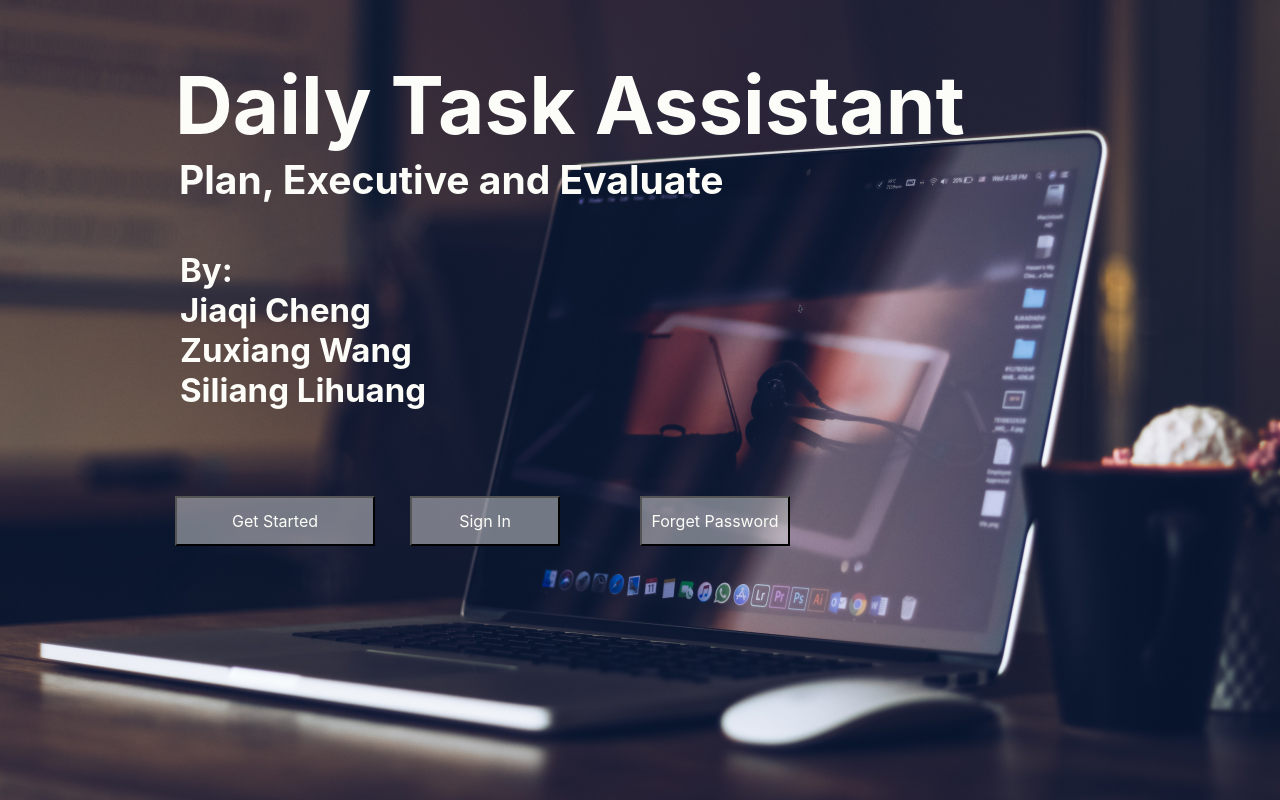
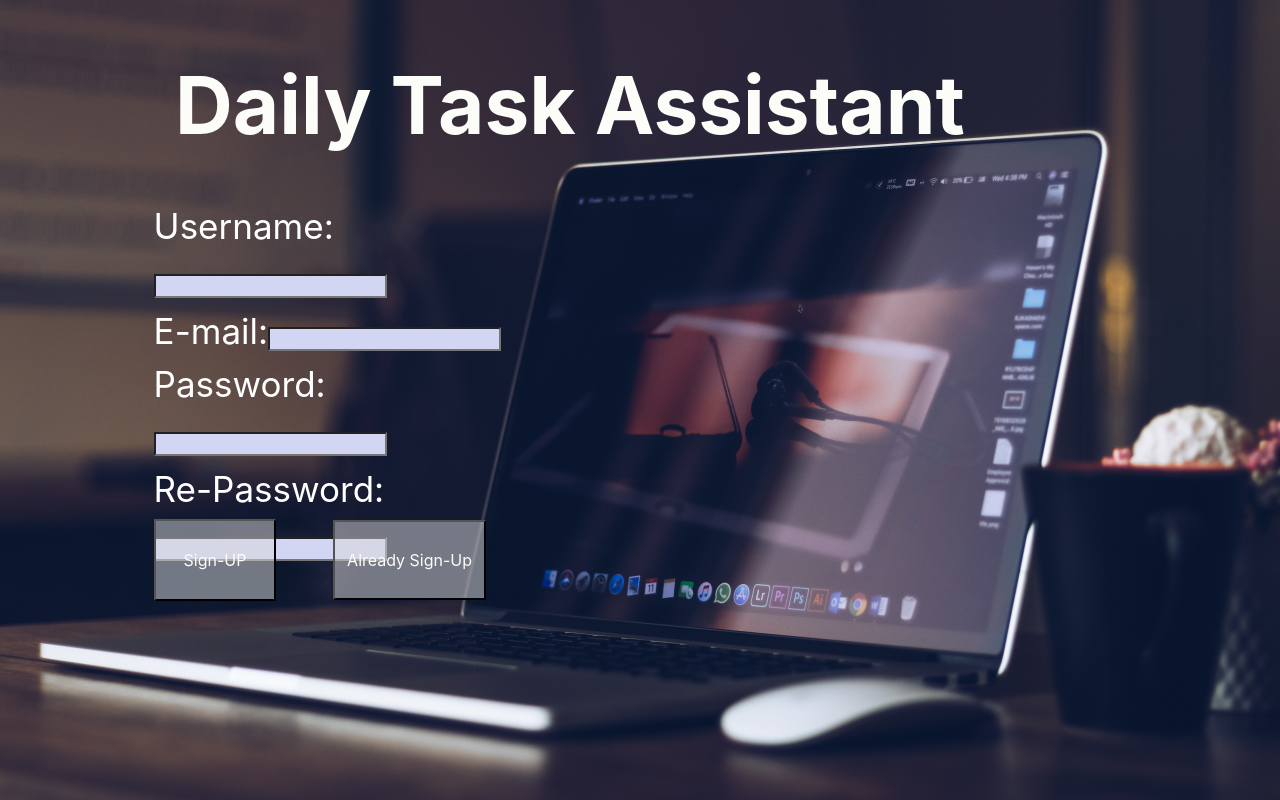
Before and after one commit to Three-Devs-One-App/Daily-Tasks-Assistant, a React (Create React App) app in the folder client/: page / in a window 1280 px wide. Built offline with nearby package versions, Linux system fonts and the light colour scheme.

Commit message:
current change

```diff
--- a/client/src/App.js
+++ b/client/src/App.js
@@ -1,27 +1,32 @@
 import React from "react";
-import { useEffect, useState } from "react";
-import IntroPage from './AppComponent/AppComponent.js';
+import { useState } from "react";
+import IntroPage from './AppComponent/Intro.js';
 import Signup from './AppComponent/SignUp.js';
 import Profile from './AppComponent/Profile.js';
+import Login from './AppComponent/Login.js'
 import ForgetPasswordPage from "./AppComponent/ForgetPasswordPage/ForgetPasswordPage.js";
 import './App.css'
 function App() {
 
-  const [state, setState] = useState('Intro');//debug use for default setting signup page
+  const [state, setState] = useState('SignUp');//debug use for default setting signup page
 
   const [user,setuser] = useState({})
+
     const handleClickSignUp = () => {
         setState('SignUp');
       }
-    const handleClickAlreadySignUp = () => {
-        setState('Al-SignUp');
-      }
+    const SignInClicked = () =>{
+        setState('Login');
+    }
+
     const handleClickForget = () =>{
         setState('Forget');
     }
-      const handleUserSignUp = (inputData) => {
+    const handleUserSignUp = (inputData) => {
         setuser(inputData);
         setState('profile');
+
+        console.log("fail but still goes in here")
 
         fetch('http://localhost:8080/user', {
           method: 'POST', //communicate to backend
@@ -37,13 +42,34 @@ function App() {
         .catch((error) => {
           console.error('Error:', error);
         });
-      }
+    }
+    const handleClickLogin = (UserData) =>{
+
+        setuser(UserData);
+        setState('profile');
+
+        fetch('http://localhost:8080/Profile', {
+          method: 'POST', //communicate to backend
+          headers: {
+            'Content-Type': 'application/json',
+          },
+          body: JSON.stringify(UserData),
+        })
+        .then(response => response.json())
+        .then(data => {
+          console.log('Success:', data);
+        })
+        .catch((error) => {
+          console.error('Error:', error);
+        });
+    }
+
 
   return (
     <div className="App">
-      {state === 'Intro' && <IntroPage signupClicked={handleClickSignUp} forgetClicked={handleClickForget}/>}
-      {state === 'SignUp' && <Signup alreadysignclick={handleClickAlreadySignUp}  submitSignclick={handleUserSignUp}/>}
-      {state === 'Al-SignUp' && <IntroPage signupClicked={handleClickSignUp} forgetClicked={handleClickForget}/>}
+      {state === 'Intro' && <IntroPage signupClicked={handleClickSignUp} SignInClicked={SignInClicked} forgetClicked={handleClickForget}/>}
+      {state === 'SignUp' && <Signup   submitSignclick={handleUserSignUp} setState={setState} />}
+      {state === 'Login' && <Login ClickLogin={handleClickLogin} SignupClicked={handleClickSignUp} />}
       {state === 'profile' && <Profile user={user} />}
       {state==='Forget'&&<ForgetPasswordPage />}
     </div>
--- a/client/src/AppComponent/AppComponent.js
+++ b/client/src/AppComponent/Intro.js
@@ -1,7 +1,7 @@
 import React from 'react';
 import './AppComponent.css';
 
-function IntroPage({signupClicked,forgetClicked}){
+function IntroPage({signupClicked,SignInClicked,forgetClicked}){
 
 
     return(
@@ -12,7 +12,7 @@ function IntroPage({signupClicked,forgetClicked}){
             By:{<br />}Jiaqi Cheng{<br />}Zuxiang Wang{<br />}Siliang Lihuang
         </h3>
         <button id="signup" onClick={signupClicked}>Get Started</button>
-        <button id="signin">Sign In</button>
+        <button id="signin" onClick={SignInClicked}>Sign In</button>
         <button id="forgetP" onClick={forgetClicked}>Forget Password</button>
     </div>
     );
--- /dev/null
+++ b/client/src/AppComponent/Login.js
@@ -0,0 +1,32 @@
+import React,{useState} from 'react';
+import './Login.css'
+
+function Login({ClickLogin,SignupClicked}){
+    const [Username, setUsername] = useState("");
+    const [Password, setPassWord] = useState("");
+
+    const handleLogin = (event) => {
+        event.preventDefault();
+        const UserData = {
+            Username,
+            Password
+          };
+        ClickLogin(UserData);
+      };
+
+    return(
+        <div>
+            <h1>Daily Task Assistant</h1>
+            <form id="loginForm" onSubmit={handleLogin}>
+            <label for="username">Username:</label>
+            <input type="text" id="username" name="username" onChange={(e) => setUsername(e.target.value)}/><br/>
+            <label for="password">Password:</label>
+            <input type="password" id="password" name="password" onChange={(e) => setPassWord(e.target.value)}/><br/>
+            <u onClick={SignupClicked}>Need to Sign Up? Click Here</u>
+            <button type="submit" id='Loginclick'>Login</button>
+            </form>
+        </div>
+    );
+}
+
+export default Login;
--- a/client/src/AppComponent/SignUp.js
+++ b/client/src/AppComponent/SignUp.js
@@ -3,17 +3,27 @@ import { useState } from 'react';
 import './Signup.css'
 import './AppComponent.css'
 
-function SignUp({alreadysignclick,submitSignclick}){
+function SignUp({submitSignclick,setState}){
     const [Username, setUsername] = useState("");
     const [Email, setEmail] = useState("");
     const [pass1, setpass1] = useState("");
     const [pass2, setpass2] = useState("");
     const [warning, setWarning] = useState("")
 
+    const handleClickAlreadySignUp = () => {
+      setState('Login');
+    }
 
     const handleSubmit = (event) => {
         event.preventDefault();
-        if (pass1 === pass2) {
+        if (!Username || !Email || !pass1 || !pass2) {
+          //submitfail();
+          setWarning("Please enter all required field");
+        }else if(pass1 !==pass2){
+          //submitfail();
+          setWarning("Please enter same password");
+        }
+        else {
           const inputData = {
             Username,
             Email,
@@ -21,12 +31,11 @@ function SignUp({alreadysignclick,submitSignclick}){
           };
         submitSignclick(inputData);
         setWarning("");
-        } else {
-          setWarning("Password are not equal");
         }
       };
 
 
+      console.log("refresh")
     return(
         <div className="SignUp">
             <h1 >Daily Task Assistant</h1>
@@ -41,8 +50,8 @@ function SignUp({alreadysignclick,submitSignclick}){
                 <input type="password" id="Re-password" name="Re-password" onChange={(e) => setpass2(e.target.value)} /><br/>
                 <button type="submit" id='submitSignclick'>Sign-UP</button>
             </form>
-            <button id='Already_User' onClick={alreadysignclick}>Already Sign-Up</button>
-            {warning&&<p>{warning}</p>}
+            <button id='Already_User' onClick={handleClickAlreadySignUp}>Already Sign-Up</button>
+            {warning&&<p id="warning">{warning}</p>}
         </div>
     );
 }
--- a/client/src/AppComponent/Signup.css
+++ b/client/src/AppComponent/Signup.css
@@ -37,3 +37,12 @@ color: #FFFFFF;
     left:0%;
     top: 133%;
 }
+#warning{
+    position: absolute;
+    width:32%;
+    height: 34%;
+    left:12%;
+    top: 52%;
+
+    color: aquamarine;
+}
```
Also changed, not shown: client/src/AppComponent/Login.css (added), 1 other file (tests, documents, lock files or other folders). Lines whose indentation alone changed are shown as unchanged.
